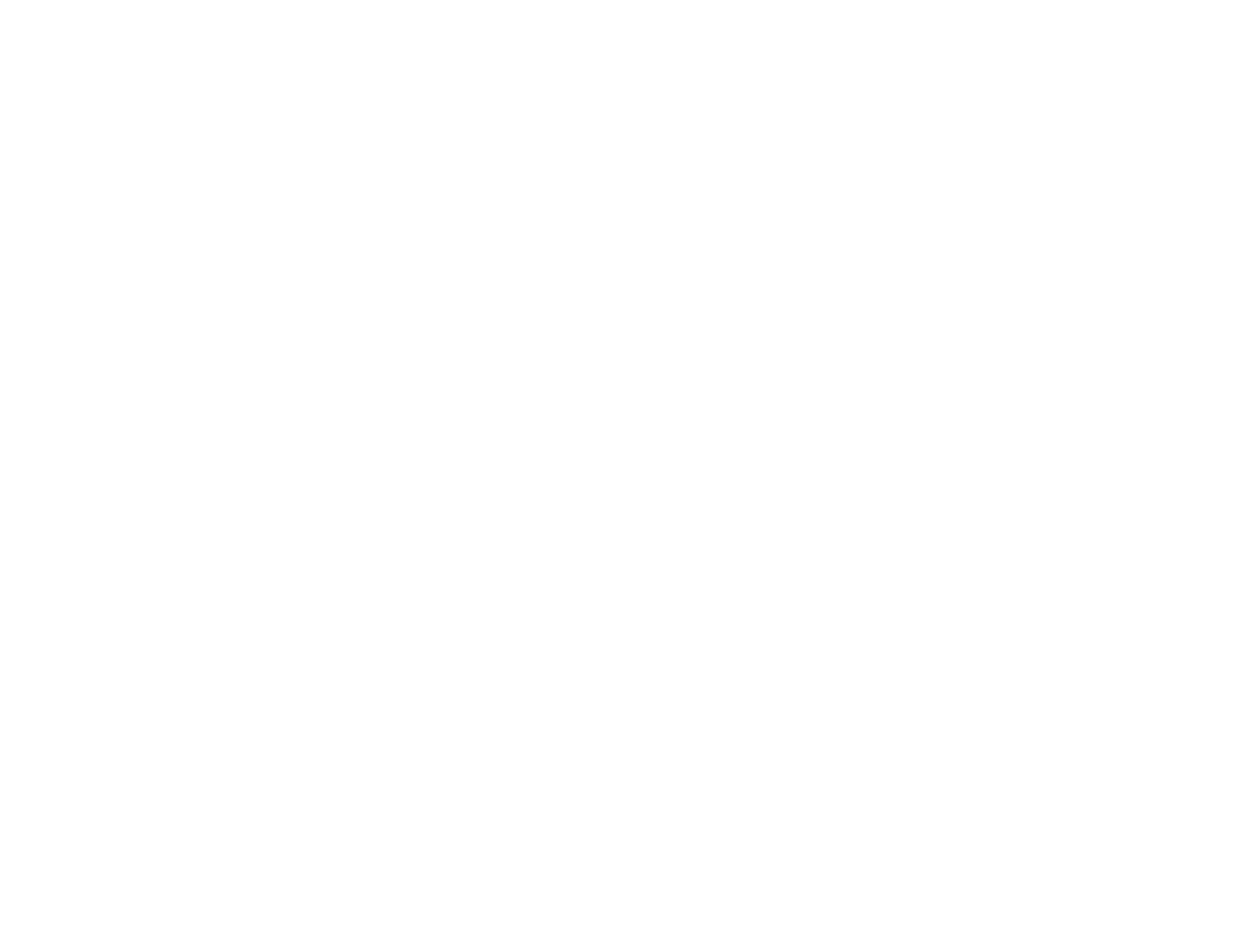
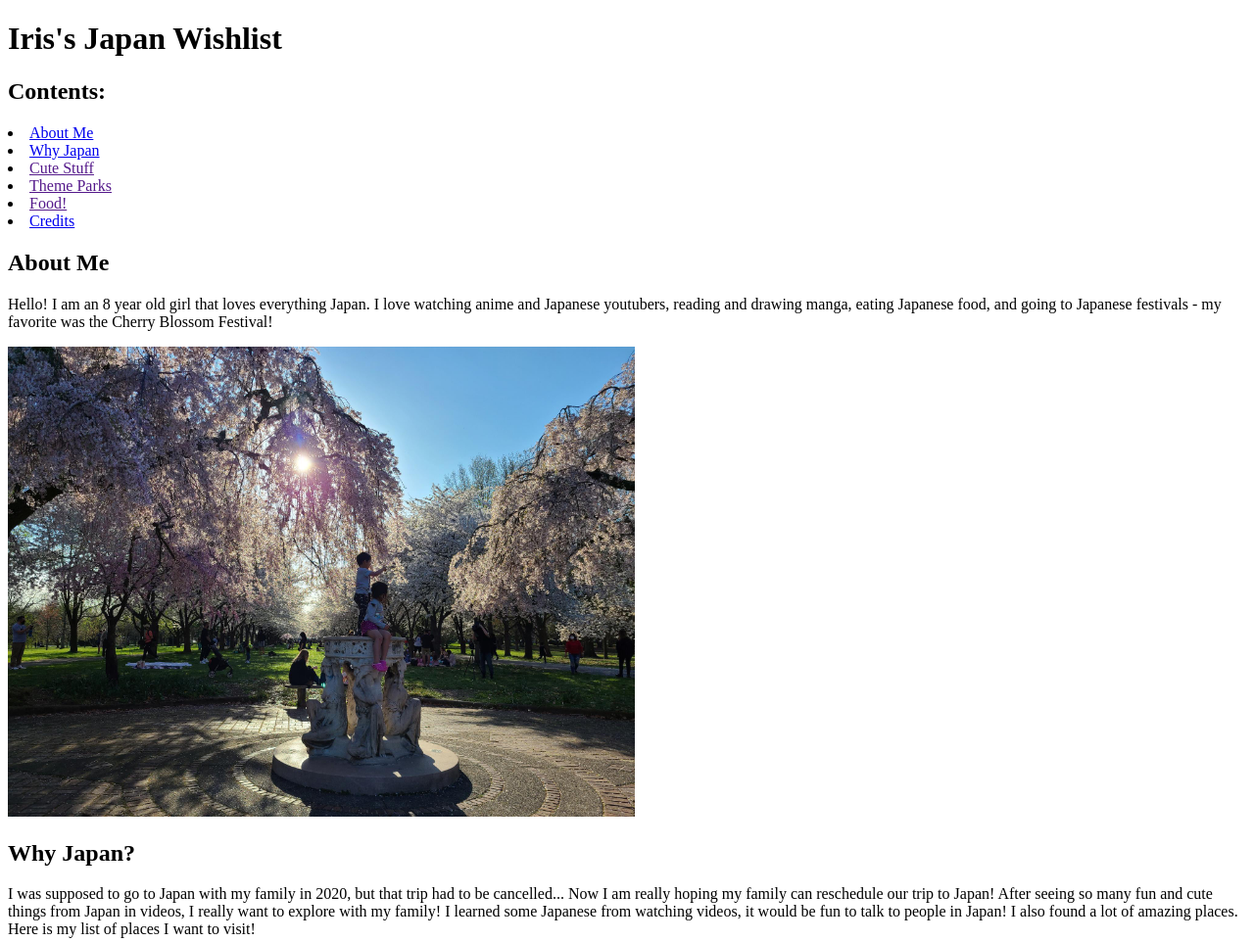
Before and after one commit to LaunchCodeAllhubs/js-assignment-4-html-me-something-jenna215, a website: page index.html in a window 1280 px wide. Shown: the top 962 px of the page at 98% size. Before the commit the page ends 800 px from the top, so only its background shows below. Drawn offline with Linux system fonts and the light colour scheme.

Commit message:
add header & first two sections

```diff
--- a/index.html
+++ b/index.html
@@ -1,8 +1,42 @@
 <!DOCTYPE html>
-<html>
-   <head>
-   </head>
-   <body>
-      <!-- Write your HTML in this file! -->
-   </body>
+<html lang="en">
+<head>
+   <meta charset="UTF-8">
+   <meta name="viewport" content="width=device-width, initial-scale=1.0">
+   <title>Iris's Japan Wishlist</title>
+</head>
+<header>
+   <h1>Iris's Japan Wishlist</h1>
+   <h2>Contents:</h2>
+   <li><a href="#about-me">About Me</a></li>
+   <li><a href="why-japan">Why Japan</a></li>
+   <li><a href="">Cute Stuff</a></li>
+   <li><a href="">Theme Parks</a></li>
+   <li><a href="">Food!</a></li>
+   <li><a href="url">Credits</a></li>
+</header>
+<body>
+
+   <h2 id="about-me">About Me</h2>
+   <p>
+      Hello! I am an 8 year old girl that loves everything Japan.
+      I love watching anime and Japanese youtubers, reading and drawing manga, eating Japanese food,
+      and going to Japanese festivals - my favorite was the Cherry Blossom Festival!
+   </p>
+   <img src="/js-assignment-4-html-me-something-jenna215/images/cherry-blossom-festival.jpeg" alt="cherry blossoms" style="width:50vw">
+
+   <h2 id="why-japan">Why Japan?</h2>
+   <p>
+      I was supposed to go to Japan with my family in 2020, but that trip had to be cancelled...
+      Now I am really hoping my family can reschedule our trip to Japan!
+      After seeing so many fun and cute things from Japan in videos, I really want to explore with my family!
+      I learned some Japanese from watching videos, it would be fun to talk to people in Japan!
+      I also found a lot of amazing places. Here is my list of places I want to visit!
+   </p>
+   <img src="/js-assignment-4-html-me-something-jenna215/images/pokemon-plane.jpg" alt="pokemon plane" style="width:50vw">
+
+
+
+
+</body>
 </html>
```
Also changed, not shown: images/cherry-blossom-festival.jpeg (added), 1 other file.
